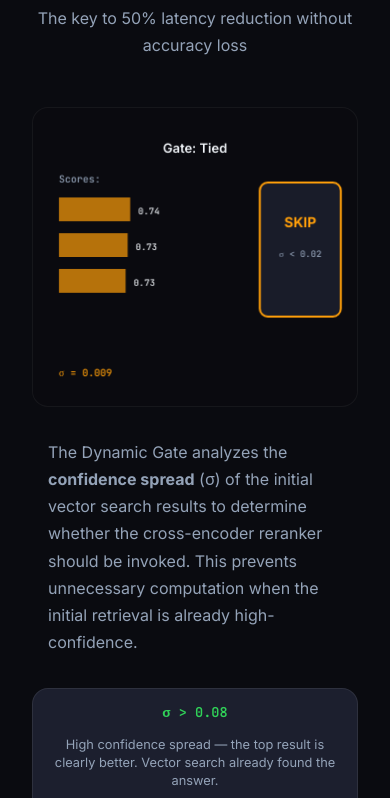
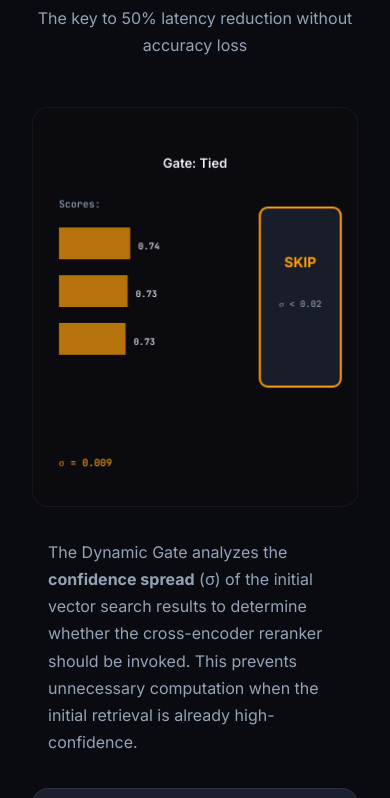
Before and after one commit to kleinpanic/memory-spark, a website: page docs-site/index.html in a window 390 px wide. Shown: the part 4066-4864 px from the top of the page. Drawn offline with Linux system fonts and the light colour scheme.

Commit message:
Increase canvas heights on mobile and improve font scaling for Gate/Pool animations

```diff
--- a/docs-site/index.html
+++ b/docs-site/index.html
@@ -745,13 +745,22 @@
                 height: 600px;
             }
 
-            .deep-dive-canvas,
-            #pools-canvas,
+            .deep-dive-canvas {
+                height: 350px;
+                max-width: 100%;
+            }
+
+            #gate-canvas {
+                height: 400px;
+            }
+
+            #pools-canvas {
+                height: 380px;
+            }
+
             #reranker-canvas,
-            #gate-canvas,
             #fusion-canvas {
                 height: 300px;
-                max-width: 100%;
             }
 
             .content-section,
@@ -1682,8 +1691,11 @@
     const W = () => canvas.offsetWidth;
     const H = () => canvas.offsetHeight;
 
-    // Scale font size based on canvas height
-    const FS = (base) => Math.max(8, Math.floor(base * H() / 300));
+    // Scale font size based on canvas height - ensure minimum readable size
+    const FS = (base) => {
+        const scaled = Math.floor(base * H() / 400);
+        return Math.max(9, Math.min(scaled, base)); // Between 9px and base
+    };
 
     function getAnchorPoints() {
         const query = { x: W() * 0.08, y: H() * 0.5 };
@@ -1878,8 +1890,11 @@
     const W = () => canvas.offsetWidth;
     const H = () => canvas.offsetHeight;
 
-    // Scale font size based on canvas height
-    const FS = (base) => Math.max(8, Math.floor(base * H() / 300));
+    // Scale font size based on canvas height - ensure minimum readable size
+    const FS = (base) => {
+        const scaled = Math.floor(base * H() / 400);
+        return Math.max(9, Math.min(scaled, base)); // Between 9px and base
+    };
 
     const COLORS = {
         confident: '#30d158',
```
